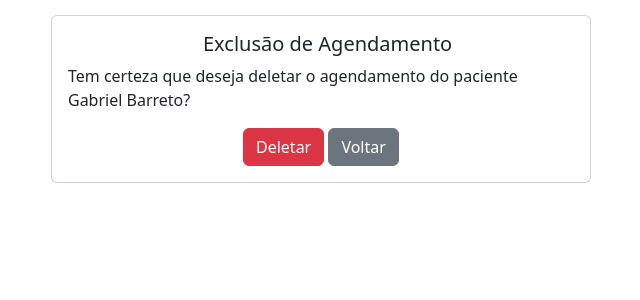
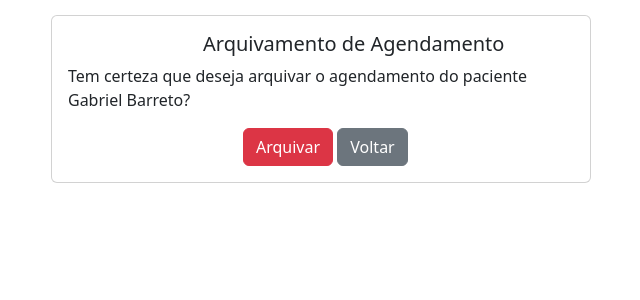
Before and after one commit to gbrlbarreto/ProjetoMedicalSys_Django, a Django app: page /agendamentos/delete/1/ in a window 1280 px wide. Shown: the top 300 px of the page, without its empty margins (279-919 px from the left). Run offline with Django 4.2, Linux system fonts and the light colour scheme; a user stored in the database is signed in; data comes from the database, SQL or seed files in the repository; both versions use the stored data as it was after the commit; parts of the project's set-up code (start-up, migrations or seed data) failed here and were passed over.

Commit message:
Issue #14 - Concluída -

```diff
--- a/agendamentos/templates/agendamentos_delete_confirm.html
+++ b/agendamentos/templates/agendamentos_delete_confirm.html
@@ -10,13 +10,13 @@
                 <div class="col-md-15">
                     <div class="card-body">
                         <div style="padding-left:135px;">
-                            <h5 class="card-title">Exclusão de Agendamento</h5>
+                            <h5 class="card-title">Arquivamento de Agendamento</h5>
                         </div>
-                        <p class="card-text">Tem certeza que deseja deletar o agendamento do paciente {{ agendamento.paciente.nome }}?</p>
+                        <p class="card-text">Tem certeza que deseja arquivar o agendamento do paciente {{ agendamento.paciente.nome }}?</p>
                         <div style="padding-left:175px;">
                             <form method="POST" enctype="multipart/form-data">
                                 {% csrf_token %}
-                                <button type="submit" class="btn btn-danger">Deletar</button>
+                                <button type="submit" class="btn btn-danger">Arquivar</button>
                                 <a href="{% url 'agendamentos_list' %}" class="btn btn-secondary">Voltar</a>
                             </form>
                         </div>
```
Also changed, not shown: db.sqlite3.
